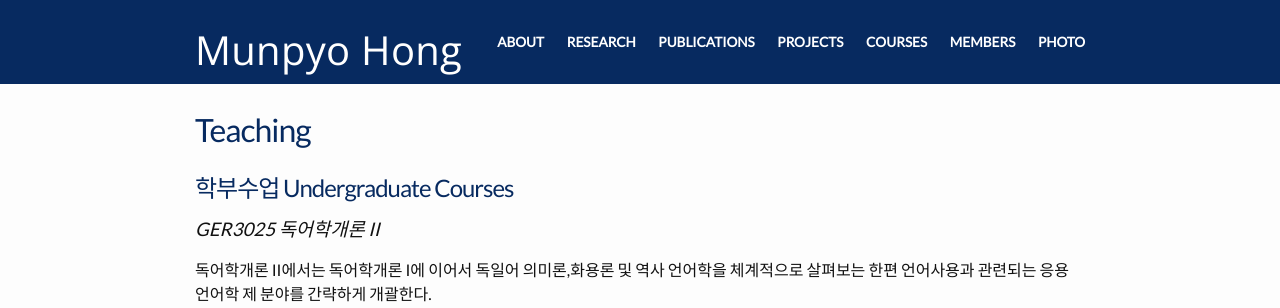
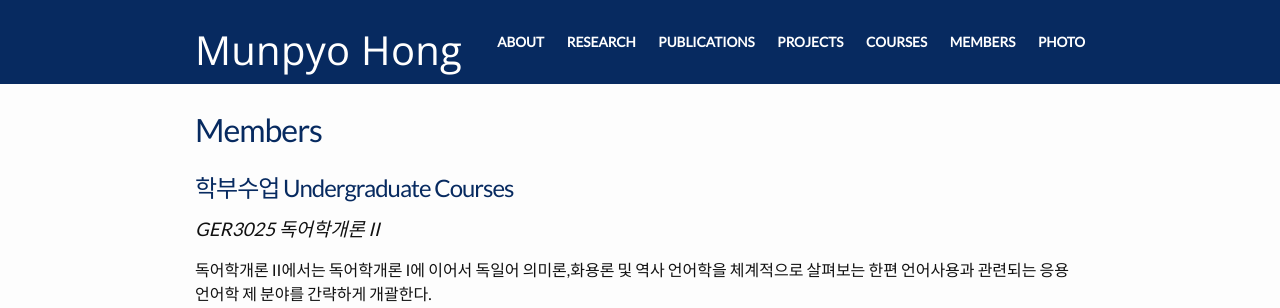
Before and after one commit to skkhmp/skkhmp.github.io, a Jekyll site: the page built from members.md, in a window 1280 px wide. Shown: the top 308 px of the page. Built offline with Jekyll 4.4.1, drawn with Linux system fonts in a browser that asks for light colours; some web fonts are replaced.

Commit message:
Update and rename teaching.md to members.md

```diff
--- a/teaching.md
+++ b/members.md
@@ -1,7 +1,7 @@
 ---
 layout: page
-title: Teaching
-permalink: /teaching/
+title: Members
+permalink: /members/
 ---
 # 학부수업 Undergraduate Courses
 ### GER3025 독어학개론 II
```
